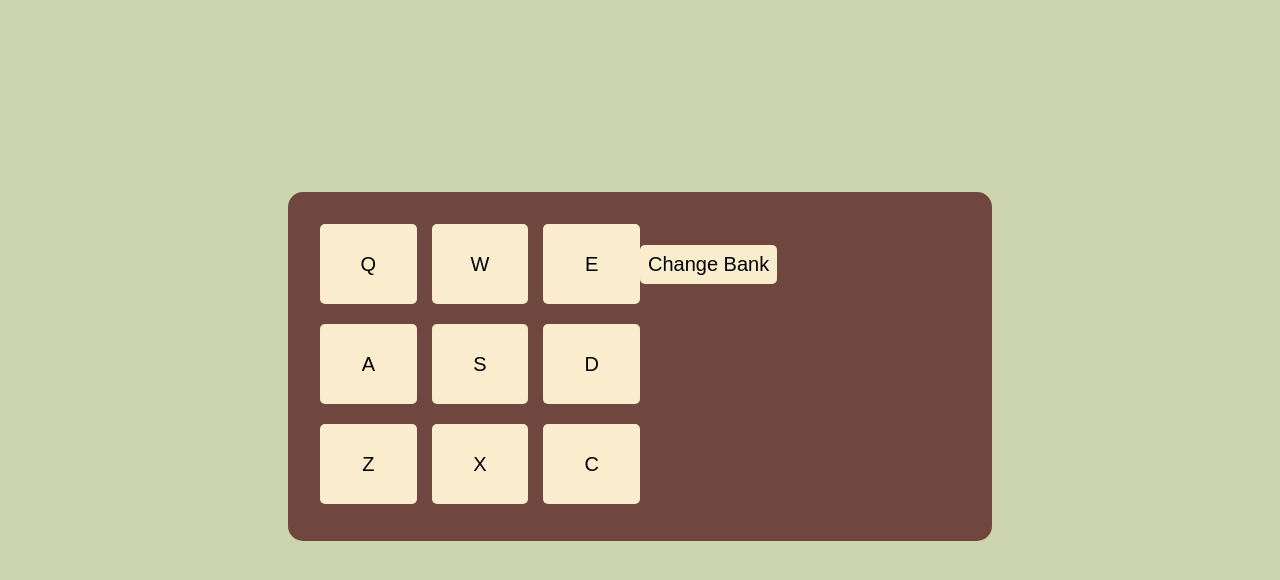
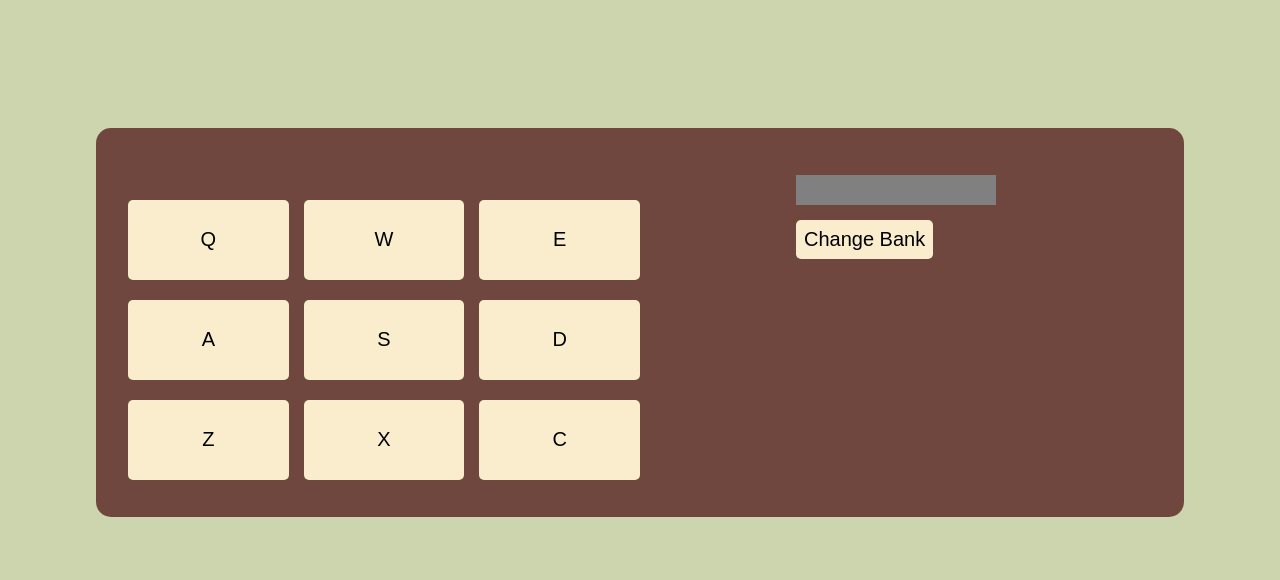
Before and after one commit to DamperDoor56/drum-machine, a React (Create React App) app: page / in a window 1280 px wide. Shown: the top 580 px of the page. Built offline with nearby package versions, Linux system fonts and the light colour scheme.

Commit message:
need-fix

```diff
--- a/src/App.js
+++ b/src/App.js
@@ -149,8 +149,9 @@ const Keyboard = ({ play, sounds }) =>(
     {sounds.map((sound) => <KeyboardKey play={play} sound={sound} />)}
   </div>
 )
-const DrumControl = ({ changeBank }) =>(
+const DrumControl = ({ name, changeBank }) =>(
   <div className='controle'>
+    <h2 id='display'>{name}</h2>
     <button onClick={changeBank}>Change Bank</button>
   </div>
 )
@@ -181,7 +182,7 @@ function App() {
     <Keyboard className='keyboard' play={play} sounds={sounds} />
     </div>
     <div className='second-menu'>
-    <DrumControl changeBank={changeBank} />
+    <DrumControl changeBank={changeBank} name={name} />
     </div>
     </div>
 
--- a/src/App.scss
+++ b/src/App.scss
@@ -39,14 +39,22 @@ body{
 
   .wrapper{
     background-color: rgba(90, 38, 38, 0.808);
-    margin-top: 15%;
-    width: 50%;
+    margin-top: 10%;
+    width: 80%;
     padding: 2rem;
     border-radius: 15px;
   }
   .second-menu{
     width: 50%;
-    display: inline-block;
+    display: inline-flex;
     justify-content: center;
+
+    #display {
+      width: 200px;
+      background-color: gray;
+      margin: 15px auto;
+      padding: 15px;
+      box-sizing: border-box;
+    }
   }
 }
```
